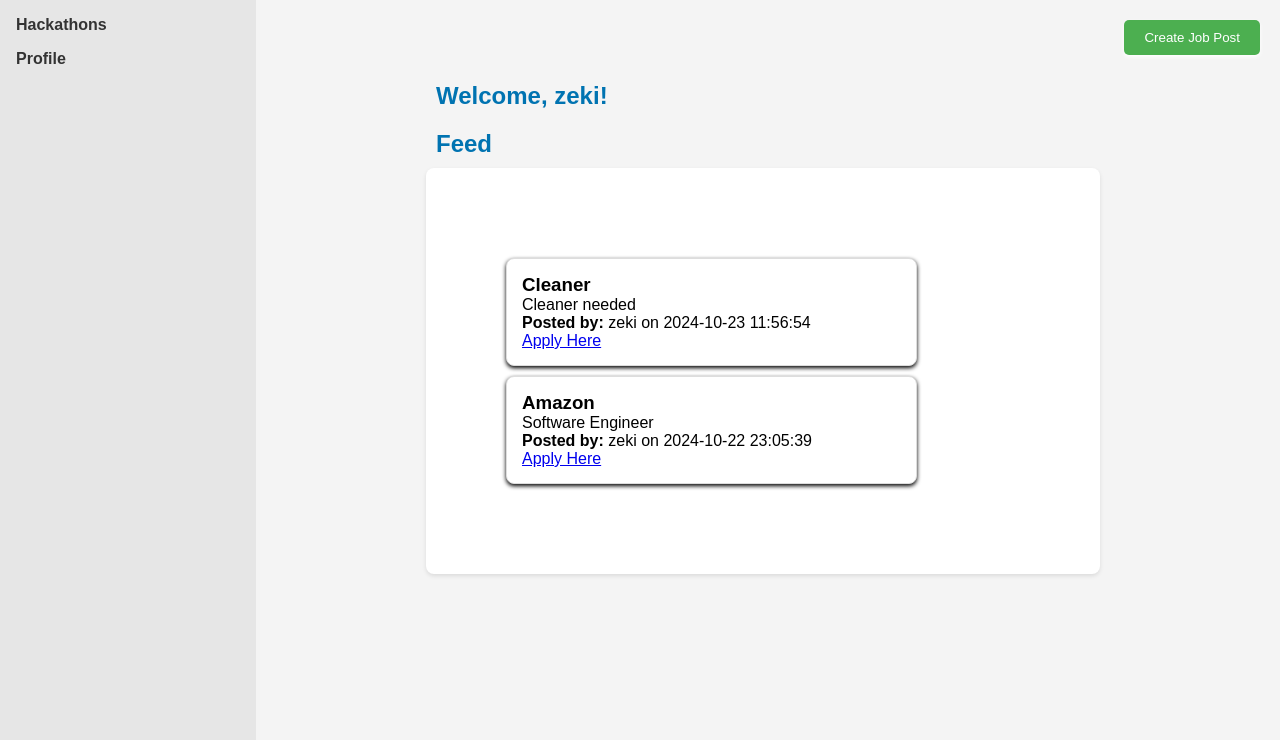
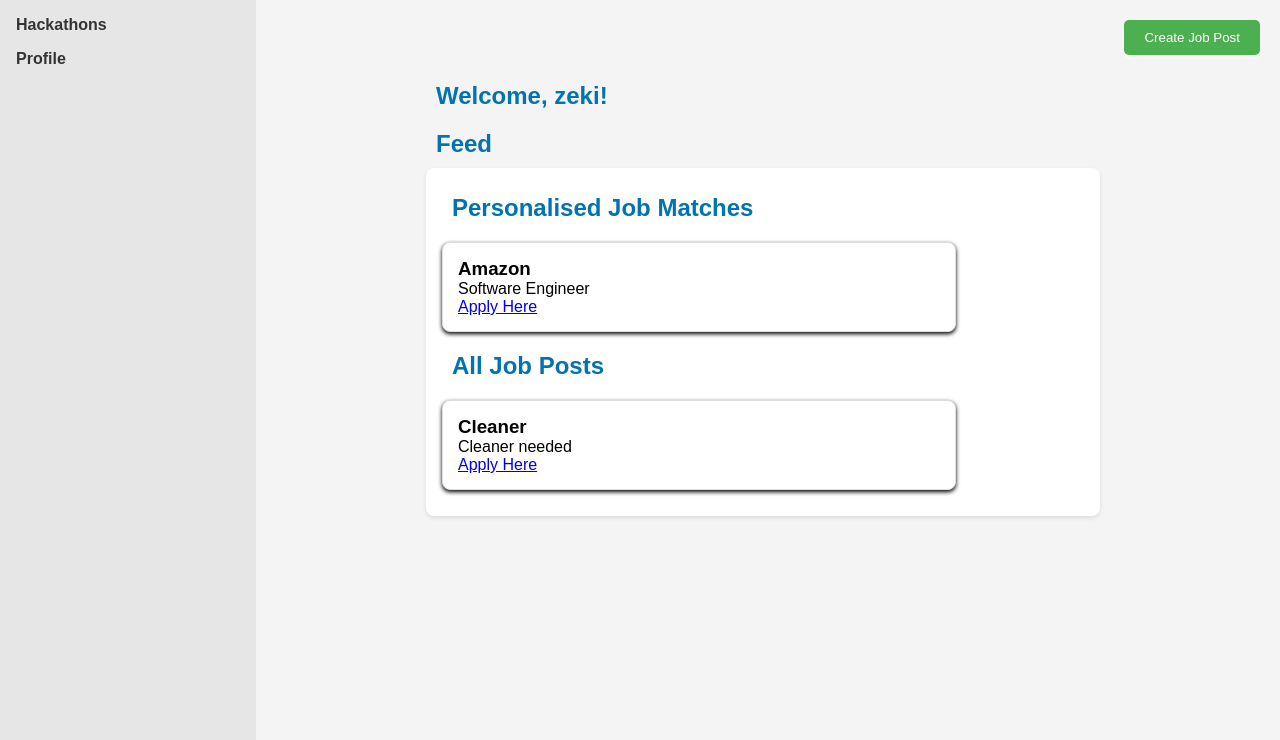
Before and after one commit to ZekiCanSarak/StartApp, a Flask app: page / in a window 1280 px wide. Shown: the part 60-800 px from the top of the page. Run offline with Flask 3, Linux system fonts and the light colour scheme; a user stored in the database is signed in; data comes from the database, SQL or seed files in the repository; both versions use the stored data as it was after the commit.

Commit message:
Created a personalised job section for the index page, implemented an extra section on the profile page for preferred job types where then it can filter through and show the preferred ones first. Fixed minor issue with adding to calendar. Added an extra column on the data base for preferred jobs.

```diff
--- a/app.py
+++ b/app.py
@@ -57,10 +57,30 @@ def home():
                flash("User does not exist. Please signup.", "error")
 
      if 'username' in session:
-          job_posts = query_db("SELECT title, description, url, username, date FROM job_posts ORDER BY id DESC")
-          return render_template('index.html', logged_in=True, job_posts=job_posts)
+        username = session['username']
 
-     return render_template('index.html', logged_in=session.get('logged_in', False))
+        user_profile = query_db("SELECT preferred_jobs FROM user_profiles WHERE username = ?", [username], one=True)
+        preferred_jobs = user_profile[0].split(',') if user_profile and user_profile[0] else []
+
+        job_conditions = " OR ".join(["title LIKE ? OR description LIKE ?" for _ in preferred_jobs])
+        job_params = [f"%{job.strip()}%" for job in preferred_jobs for _ in range(2)]
+
+        personalized_jobs = query_db(f"""
+            SELECT * FROM job_posts
+            WHERE {job_conditions}
+            ORDER BY id DESC
+        """, job_params) if job_params else []
+
+        general_jobs = query_db(f"""
+            SELECT * FROM job_posts
+            WHERE NOT ({job_conditions})
+            ORDER BY id DESC
+        """, job_params) if job_params else query_db("SELECT * FROM job_posts ORDER BY id DESC")
+
+        return render_template('index.html', logged_in=True, personalized_jobs=personalized_jobs, general_jobs=general_jobs)
+
+     all_jobs = query_db("SELECT * FROM job_posts ORDER BY id DESC")
+     return render_template('index.html', logged_in=False, general_jobs=all_jobs)
 
 
 @app.route('/hack', methods=['GET'])
@@ -198,21 +218,22 @@ def profile():
         school = request.form.get('school')
         skills = request.form.get('skills')
         hackathon = request.form.get('hackathon')
-
+        preferred_jobs = request.form.get('preferred_jobs')
         try:
             existing_profile = query_db("SELECT * FROM user_profiles WHERE username = ?", [session['username']], one=True)
             if existing_profile:
-                insert_db("UPDATE user_profiles SET name = ?, age = ?, school = ?, skills = ?, hackathon = ? WHERE username = ?",
-                          (name, age, school, skills, hackathon, session['username']))
+                insert_db("UPDATE user_profiles SET name = ?, age = ?, school = ?, skills = ?, hackathon = ?, preferred_jobs = ? WHERE username = ?",
+                          (name, age, school, skills, hackathon, preferred_jobs, session['username']))
             else:
-                insert_db("INSERT INTO user_profiles (username, name, age, school, skills, hackathon) VALUES (?, ?, ?, ?, ?, ?)",
-                          (session['username'], name, age, school, skills, hackathon))
+                insert_db("INSERT INTO user_profiles (username, name, age, school, skills, hackathon, preferred_jobs) VALUES (?, ?, ?, ?, ?, ?, ?)",
+                          (session['username'], name, age, school, skills, hackathon, preferred_jobs))
             flash("Profile updated successfully!", "success")
         except Exception as e:
             flash("Error updating profile: " + str(e), "error")
+        return redirect(url_for('profile'))
 
 
-    user_details = query_db("SELECT name, age, school, skills, hackathon FROM user_profiles WHERE username = ?", [session['username']], one=True)
+    user_details = query_db("SELECT name, age, school, skills, hackathon, preferred_jobs FROM user_profiles WHERE username = ?", [session['username']], one=True)
     return render_template('profile.html', user_details=user_details)
 
 
--- a/static/css/index.css
+++ b/static/css/index.css
@@ -190,9 +190,9 @@ button:hover {
     padding: 10px;
 }
 
-.feed{
+.job-feed{
     background-color: white;
-    padding: 5rem;
+    padding: 1rem;
     box-shadow: 0 2px 4px rgba(0, 0, 0, 0.1);
     border-radius: 8px;
 }
--- a/templates/hack.html
+++ b/templates/hack.html
@@ -35,7 +35,7 @@
 
                     {% if hackathon.joined == 1 %}
                         <button class="join-hackathon-btn joined" disabled>Joined</button>
-                        <button onclick="location.href='/download_calendar/{{ hackathon.id }}'" class="calendar-btn">Add to Calendar</button>
+                        <button onclick="location.href='/add_to_google_calendar/{{ hackathon.id }}'" class="calendar-btn">Add to Calendar</button>
                     {% else %}
                         <button class="join-hackathon-btn" data-id="{{ hackathon.id }}" onclick="joinHackathon('{{ hackathon.id }}')">Join</button>
                     {% endif %}
@@ -54,7 +54,7 @@
 
                 {% if hackathon.joined == 1 %}
                     <button class="join-hackathon-btn joined" disabled>Joined</button>
-                    <button onclick="location.href='/download_calendar/{{ hackathon.id }}'" class="calendar-btn">Add to Calendar</button>
+                    <button onclick="location.href='/add_to_google_calendar/{{ hackathon.id }}'" class="calendar-btn">Add to Calendar</button>
                 {% else %}
                     <button class="join-hackathon-btn" data-id="{{ hackathon.id }}" onclick="joinHackathon('{{ hackathon.id }}')">Join</button>
                 {% endif %}
--- a/templates/index.html
+++ b/templates/index.html
@@ -70,20 +70,26 @@
             <button class="create-post-btn" onclick="showForm('postFormPopup')">Create Job Post</button>
             <h2>Welcome, {{ session['username'] }}!</h2>
             <h2>Feed</h2>
-            <div class="feed" id="feed">
-                {% if job_posts %}
-                    {% for post in job_posts %}
+            <div class="job-feed">
+                {% if personalized_jobs %}
+                    <h2>Personalised Job Matches</h2>
+                    {% for job in personalized_jobs %}
                         <div class="job-post">
-                            <h3>{{ post[0] }}</h3>
-                            <p>{{ post[1] }}</p>
-                            <p><strong>Posted by:</strong> {{ post[3] }} on {{ post[4] }}</p>
-                            <a href="{{ post[2 ]}}" target="_blank">Apply Here</a>
+                            <h3>{{ job.title }}</h3>
+                            <p>{{ job.description }}</p>
+                            <a href="{{ job.url }}" target="_blank">Apply Here</a>
                         </div>
                     {% endfor %}
-                {% else %}
-                        <p>No job posts available Be the first to post one!</p>
                 {% endif %}
 
+                <h2>All Job Posts</h2>
+                {% for job in general_jobs %}
+                    <div class="job-post">
+                        <h3>{{ job.title }}</h3>
+                        <p>{{ job.description }}</p>
+                        <a href="{{ job.url }}" target="_blank">Apply Here</a>
+                    </div>
+                {% endfor %}
             </div>
         </main>
 
```
Also changed, not shown: templates/profile.html (+6 -2 lines), database.sqlite.
